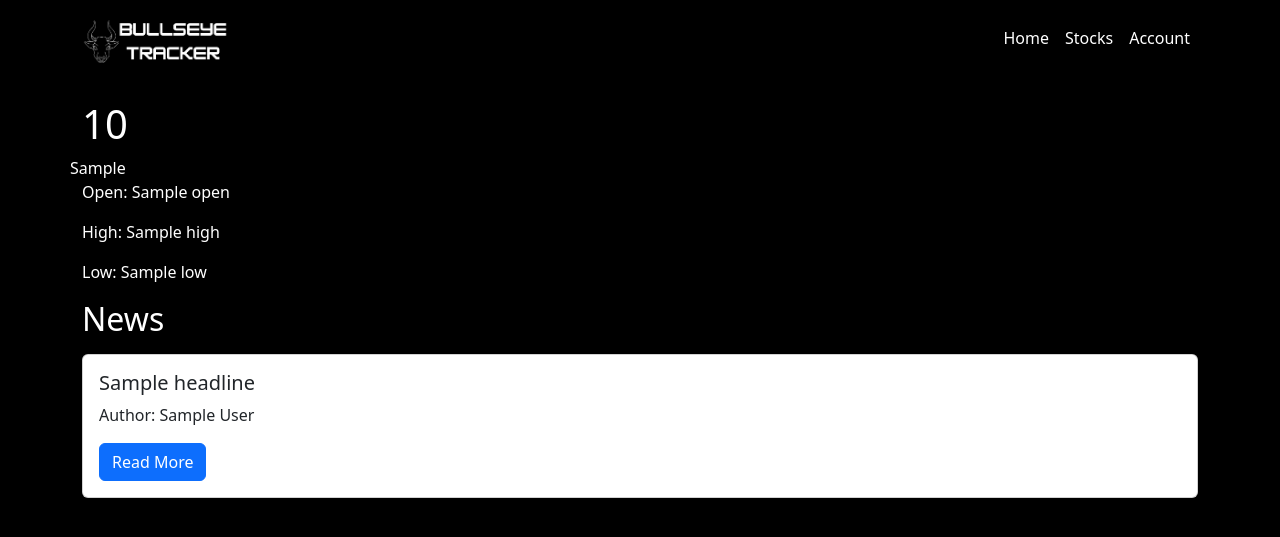
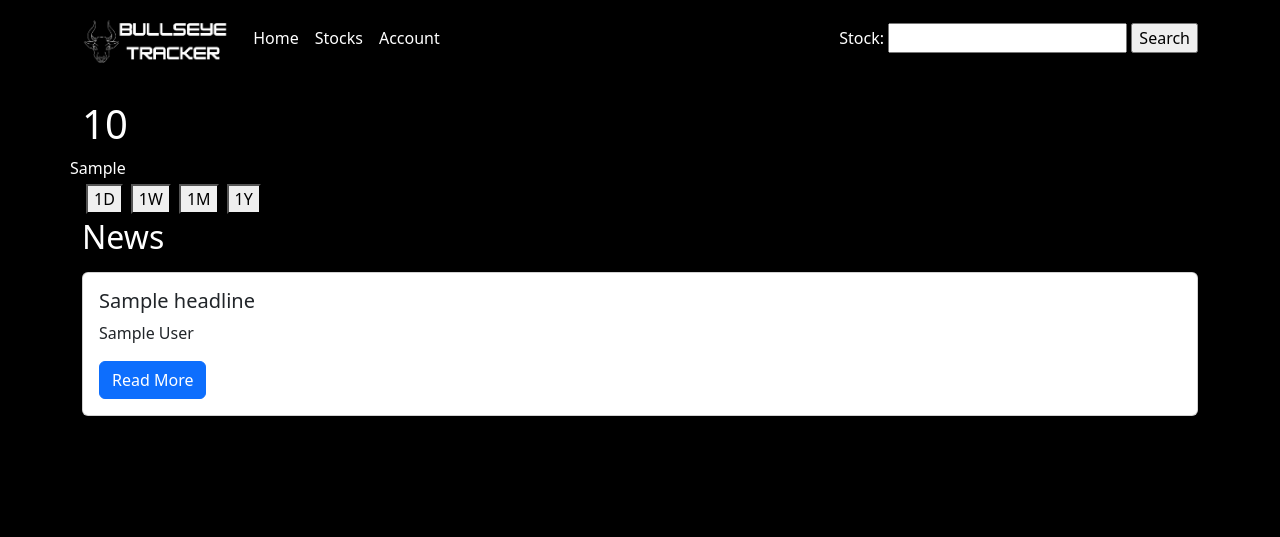
Before and after one commit to aturner1995/stock-trader, a Django app: template dashboard/templates/stock.html in a window 1280 px wide. Shown: the top 537 px of the page. Run offline with Django 4.2, Linux system fonts and the light colour scheme; tables that the repository leaves empty hold one stand-in row (values such as "Sample post"); the template is opened without the code that fills it: values that come from a table or form of the project are taken from there, most other values are stand-ins (such as "Sample title", 1, 10 or a date in 2020).

Commit message:
changed the to the navbar to be accessed on any page

```diff
--- a/dashboard/forms.py
+++ b/dashboard/forms.py
@@ -1,4 +1,12 @@
 from django import forms
 
+TIME_PERIOD_CHOICES = [
+    ('1D', '1 Day'),
+    ('1W', '1 Week'),
+    ('1M', '1 Month'),
+    ('1Y', '1 Year'),
+]
+
 class StockForm(forms.Form):
-    stock = forms.CharField(label='Stock', max_length=5)
+    stock = forms.CharField(max_length=10)
+    time_period = forms.ChoiceField(choices=TIME_PERIOD_CHOICES, initial='1D', widget=forms.HiddenInput())
--- a/dashboard/static/styles.css
+++ b/dashboard/static/styles.css
@@ -18,3 +18,7 @@ body {
 .card-img-top, .img-col {
     height: 50px !important;
 }
+
+.button-container {
+    display: flex;
+}
--- a/dashboard/templates/base.html
+++ b/dashboard/templates/base.html
@@ -7,15 +7,6 @@
     <title>Bulleseye Tracker</title>
     <link href="https://cdn.jsdelivr.net/npm/bootstrap@5.3.0/dist/css/bootstrap.min.css" rel="stylesheet" integrity="sha384-9ndCyUaIbzAi2FUVXJi0CjmCapSmO7SnpJef0486qhLnuZ2cdeRhO02iuK6FUUVM" crossorigin="anonymous">
     <link rel="stylesheet" type="text/css" href="{% static 'styles.css' %}"/>
-    <style>
-      .navbar-brand {
-        margin-right: auto;
-      }
-
-      .navbar-nav {
-        margin-left: auto;
-      }
-    </style>
   </head>
   <body>
     <nav class="navbar navbar-expand-lg navbar-dark bg-black">
@@ -25,6 +16,7 @@
           <span class="navbar-toggler-icon"></span>
         </button>
         <div class="collapse navbar-collapse" id="navbarNav">
+
           <ul class="navbar-nav">
             <li class="nav-item">
               <a class="nav-link" href="/dashboard">Home</a>
@@ -37,6 +29,11 @@
             </li>
           </ul>
         </div>
+        <form action="/dashboard/" method="post">
+          {% csrf_token %}
+          {{ form }}
+          <input type="submit" value="Search">
+      </form>
       </div>
     </nav>
 
--- a/dashboard/templates/stock.html
+++ b/dashboard/templates/stock.html
@@ -8,9 +8,28 @@
     <div class="row">
         {{ plot_data | safe }}
     </div>
-    <p>Open: {{ prices.open }}</p>
-    <p>High: {{ prices.high }}</p>
-    <p>Low: {{ prices.low }}</p>
+    <div class="button-container">
+        <form class="m-1" method="POST">
+            {% csrf_token %}
+            <input type="hidden" name="stock" value="{{ stock }}">
+            <button type="submit" name="time_period" value="1D">1D</button>
+        </form>
+        <form class="m-1" method="POST">
+            {% csrf_token %}
+            <input type="hidden" name="stock" value="{{ stock }}">
+            <button type="submit" name="time_period" value="1W">1W</button>
+        </form>
+        <form class="m-1" method="POST">
+            {% csrf_token %}
+            <input type="hidden" name="stock" value="{{ stock }}">
+            <button type="submit" name="time_period" value="1M">1M</button>
+        </form>
+        <form class="m-1" method="POST">
+            {% csrf_token %}
+            <input type="hidden" name="stock" value="{{ stock }}">
+            <button type="submit" name="time_period" value="1Y">1Y</button>
+        </form>
+    </div>
 </div>
 
 <div class="row">
@@ -20,7 +39,7 @@
         <div class="card">
             <div class="card-body">
                 <h5 class="card-title">{{ item.headline }}</h5>
-                <p class="card-text">Author: {{ item.author }}</p>
+                <p class="card-text">{{ item.author }}</p>
                 <a href="{{ item.url }}" class="btn btn-primary">Read More</a>
             </div>
         </div>
```
Also changed, not shown: dashboard/fetchData.py (+26 -7 lines), dashboard/templates/index.html (+0 -8 lines), dashboard/views.py (+13 -3 lines).
